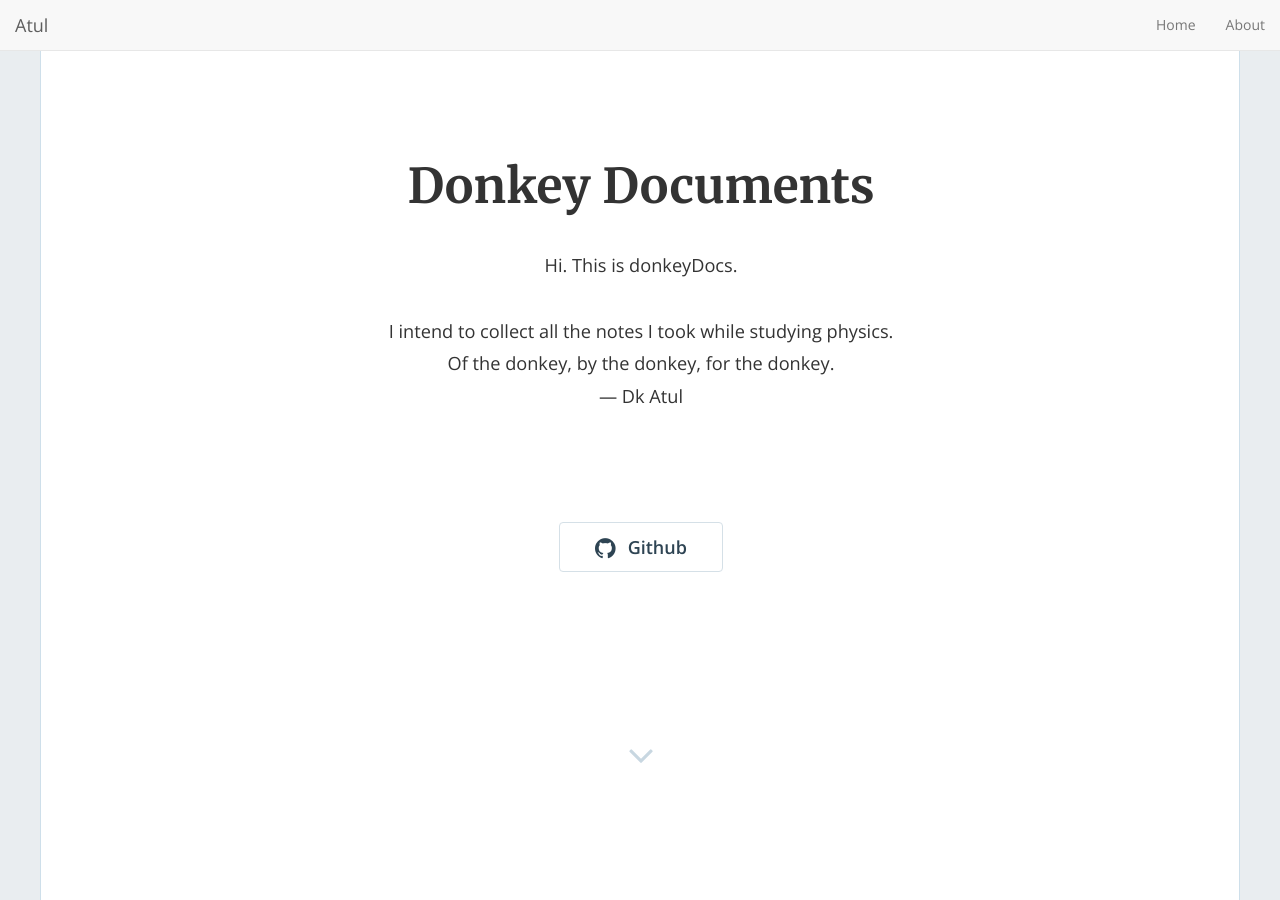
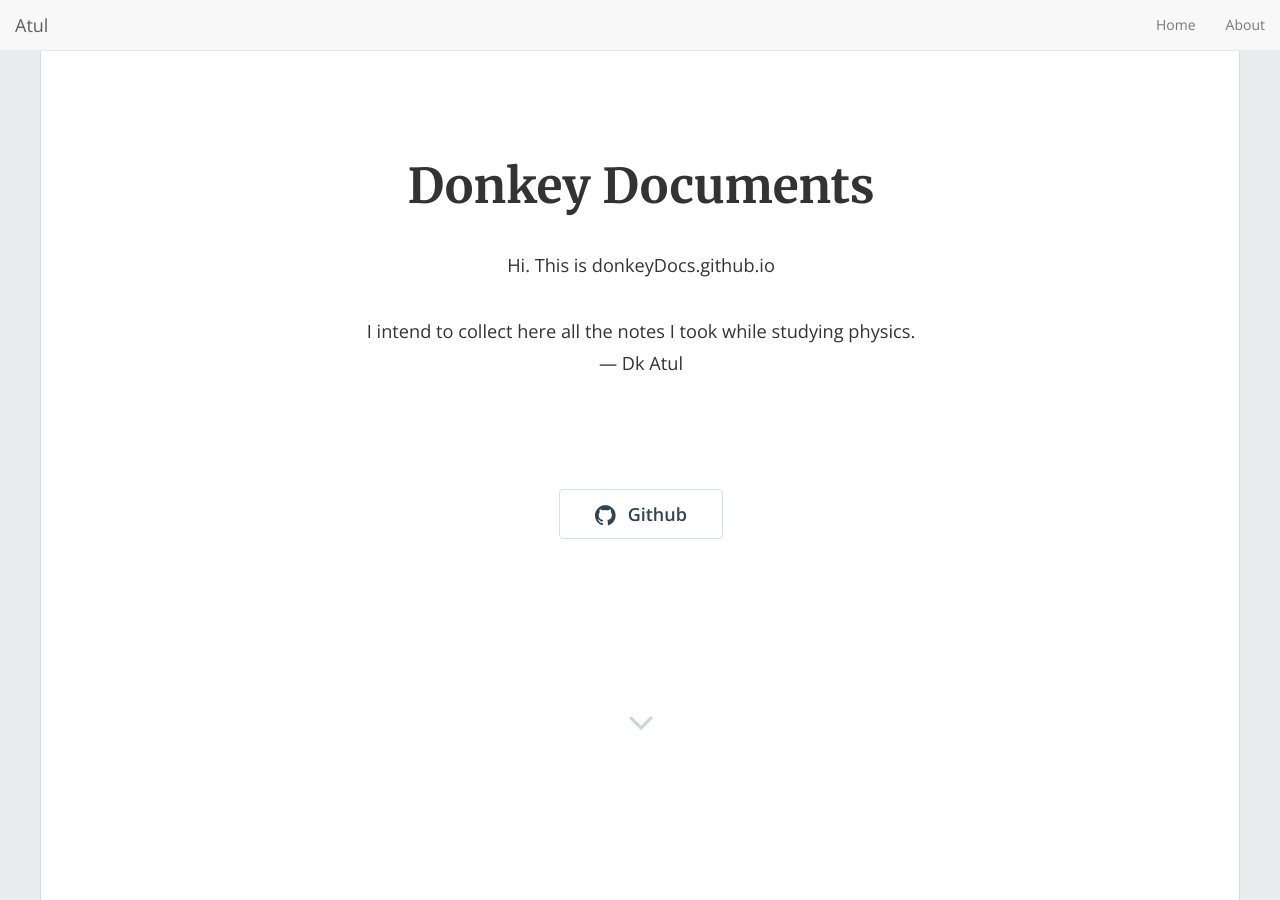
Before and after one commit to donkeyDocs/donkeyDocs.github.io, a Jekyll site: the page built from index.html, in a window 1280 px wide and 900 px high. Built offline with Jekyll 4.4.1, drawn with Linux system fonts in a browser that asks for light colours; nearby versions of some CDN libraries; the list of posts is cut into pages by our own code.

Commit message:
/ ‘_config.yml’

```diff
--- a/_config.yml
+++ b/_config.yml
@@ -15,7 +15,7 @@
 # in the templates via {{ site.myvariable }}.
 title: "Donkey Documents"
 email: 'atul.singh.arora@gmail.com'
-description: "Hi. This is donkeyDocs. <br/> <br/> I intend to collect all the notes I took while studying physics. <br/> Of the donkey, by the donkey, for the donkey. <br/> — Dk Atul"
+description: "Hi. This is donkeyDocs.github.io <br/> <br/> I intend to collect here all the notes I took while studying physics. <br/> — Dk Atul"
 baseurl: "" # the subpath of your site, e.g. /blog
 url: "http://atulsingharora.github.io/" # the base hostname & protocol for your site, e.g. http://example.com
 twitter_username: ''
```
